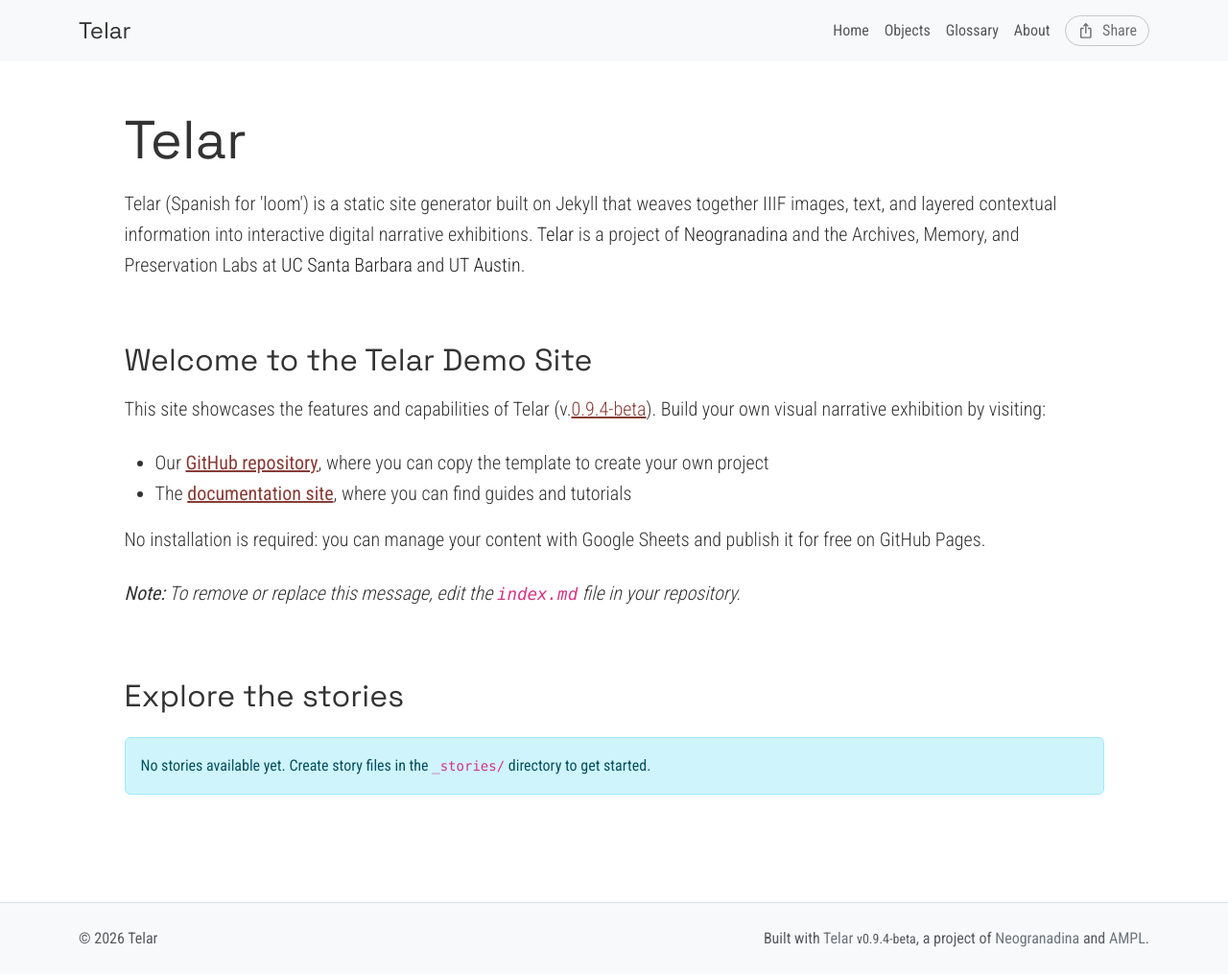
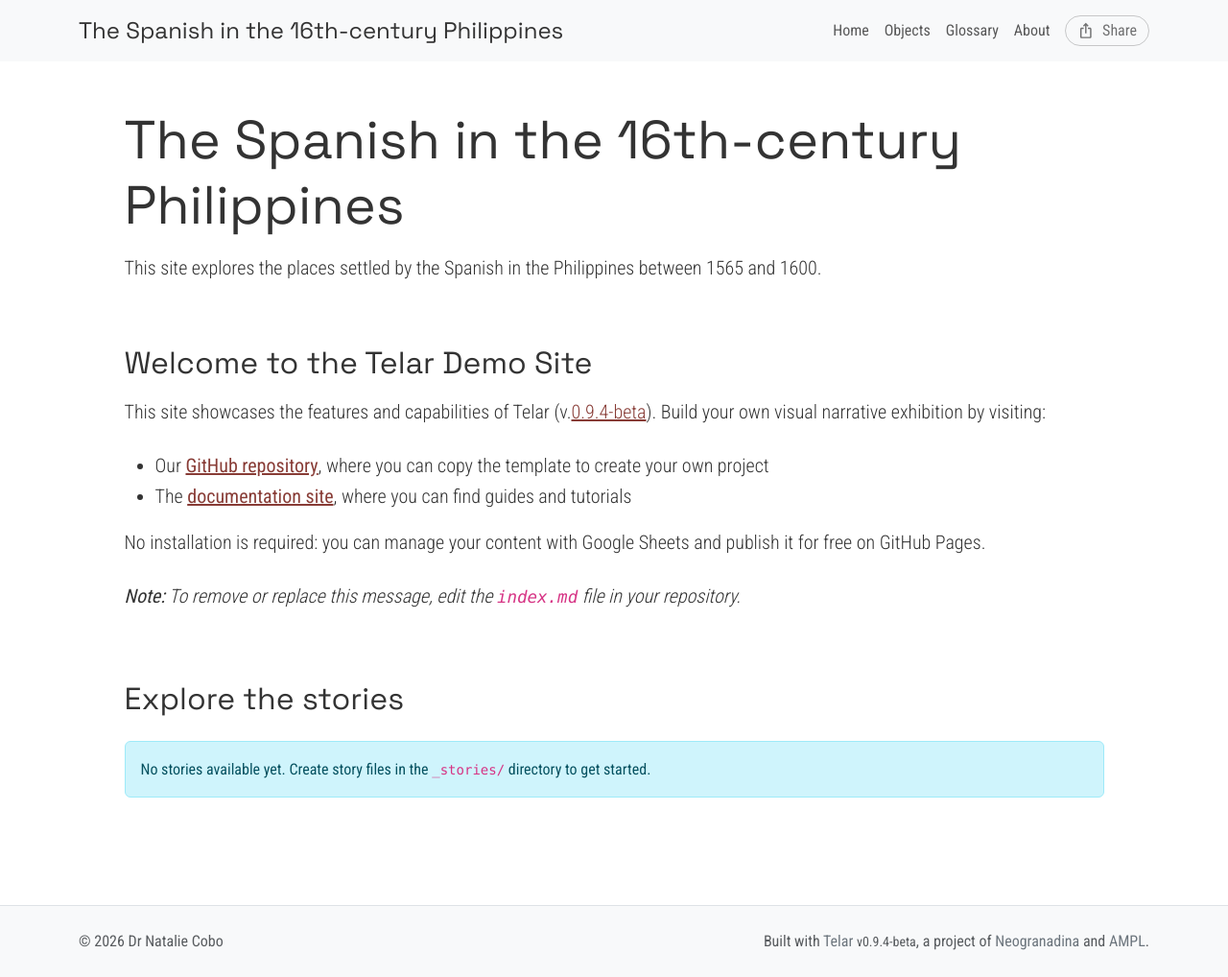
Before and after one commit to nataliecobo/my-exhibition, a Jekyll site: the page built from index.md, in a window 1280 px wide. Shown: the whole page at 96% size. Built offline with Jekyll 4.4.1, drawn with Linux system fonts in a browser that asks for light colours.

Commit message:
Add 1 story, add 3 objects, update site settings
+ Story: The Spanish in the Philippines
+ Object: Map of the Philippines
+ Object: Telar placeholder
+ Object: 16th century Portuguese Spanish trade routes

Published via Telar Compositor

```diff
--- a/_config.yml
+++ b/_config.yml
@@ -2,14 +2,14 @@
 # https://telar.org
 
 # Site Settings
-title: "Telar"
-description: "Telar (Spanish for 'loom') is a static site generator built on Jekyll that weaves together IIIF images, text, and layered contextual information into interactive digital narrative exhibitions. <a href='https://github.com/UCSB-AMPLab/telar'>Telar</a> is a project of <a href='https://neogranadina.org'>Neogranadina</a> and the Archives, Memory, and Preservation Labs at <a href='https://ampl.clair.ucsb.edu/'>UC Santa Barbara</a> and <a href='https://liberalarts.utexas.edu/history/'>UT Austin</a>."
+title: "The Spanish in the 16th-century Philippines"
+description: "This site explores the places settled by the Spanish in the Philippines between 1565 and 1600."
 url: "https://nataliecobo.com"
 baseurl: "/my-exhibition"
-author: ""
-email: ""
+author: "Dr Natalie Cobo"
+email: "natalie@neogranadina.org"
 telar_theme: "trama" # Options: trama, paisajes, neogranadina, santa-barbara, austin, or custom
-logo: "" # Path to logo image (optional, max 80px tall, 200-300px wide recommended)
+logo: ""
 telar_language: "en" # Options: "en" (English), "es" (Español)
 
 # Story Interface Settings
@@ -156,3 +156,4 @@ development-features:
   # Use this when building a site with only custom pages (no stories or objects)
   # (Backward compatible: hide_collections also supported)
   skip_collections: false
+story_key: test
--- a/index.md
+++ b/index.md
@@ -2,7 +2,6 @@
 layout: index
 title: Home
 stories_heading: "Explore the stories"
-stories_intro: ""
 objects_heading: "See the objects behind the stories"
 objects_intro: "Browse {count} objects featured in the stories."
 ---
--- a/telar-content/spreadsheets/objects.csv
+++ b/telar-content/spreadsheets/objects.csv
@@ -2,6 +2,6 @@ object_id,title,featured,creator,description,source_url,period,year,object_type,
 id_objeto,titulo,destacado,creador,descripcion,url_fuente,periodo,año,tipo_objeto,temas,fuente,credito,miniatura
 # Make it lower-case and avoid spaces. If you are referring to a local object please ensure the object_id matches the name of the file exactly (with or without the file extension – it doesn't matter).,# Please provide a title — this is required.,"# Mark ""yes"" to feature on homepage",,,# Here you can include a IIIF manifest and Telar will do the rest of the work for you.,,,,# Comma-separated terms for gallery filtering,"# This will be overlaid over the viewer, unless you specify otherwise in _config.yml.",,"# Telar generates thumbnails automatically, but you can override this by specifying an image file in this column."
 "# Escríbelo en minúsculas y sin espacios. Si hace referencia a un objeto local, asegúrate de que el object_id coincida exactamente con el nombre del archivo (con o sin extensión; no importa).",# Incluye un título: este campo es obligatorio.,"# Marca ""sí"" para destacar en la página de inicio",,,# Aquí puedes incluir un manifiesto IIIF y Telar se encargará del resto del trabajo.,,,,# Términos separados por comas para filtrado de galería,"# Esto se mostrará encima del visor, a menos que indiques lo contrario en _config.yml.",,"# Telar genera miniaturas automáticamente, pero puedes anular este comportamiento especificando un archivo de imagen en esta columna."
-philippines-map,,,,,,,,,,,,
+philippines-map,Map of the Philippines,,Juan Cobo Betancourt,This is a modern map of the Philippines labelling the major islands and 16th-century Spanish settlements.,,,,Map,Philippines,Dr Natalie Cobo's DPhil thesis,Juan Cobo Betancourt,
 telar-placeholder,Telar placeholder,yes,Adelaida Ávila,,,,2026,,,,,
-trade-routes,,,,,,,,,,,,
+trade-routes,16th century Portuguese Spanish trade routes,,NASA/JPL/NIMA,Map of Iberian trade routes in the 16th-century,,,,Map,,World_topography.jpg,Wikimedia Commons,
--- a/telar-content/spreadsheets/project.csv
+++ b/telar-content/spreadsheets/project.csv
@@ -1,6 +1,3 @@
 order,story_id,title,subtitle,byline,private
 orden,id_historia,titulo,subtitulo,firma,privada
-#,# Must match the tab name exactly. Use lowercase letters and hyphens (e.g. allegorical-woman),Story title,Optional subtitle,Optional attribution (supports markdown),"If ""yes"", then users will need the key you set in _config.yml to access this story."
-#,# Debe coincidir con el nombre de la pestaña exactamente. Usa letras minúsculas y guiones (p. ej. mujer-alegorica),Título de la historia,Subtítulo opcional,Atribución opcional (admite markdown),"Si ""sí"", los usuarios deberán utilizar la clave que fijes en _config.yml"
-1,blank_template,replace me with your title,,,FALSE
-2,plantilla_en_blanco,reemplázame con tu título,,,FALSE
+3,the-spanish-in,The Spanish in the Philippines,A map showing Spanish settlements in the 16th-century Philippines,,
--- /dev/null
+++ b/telar-content/spreadsheets/the-spanish-in.csv
@@ -0,0 +1,4 @@
+step,object,x,y,zoom,page,question,answer,layer1_button,layer1_content,layer2_button,layer2_content
+paso,objeto,x,y,zoom,pagina,pregunta,respuesta,boton1,contenido1,boton2,contenido2
+1,philippines-map,0.49498271775298125,0.48663875824831193,0.9044999999999999,1,Why were the Spanish in the Philippines?,"In 1521, the same year the Spanish captured the Mexica capital of Tenochtitlán, the Portuguese captain Ferdinand Magellan led the first group of Europeans across the Pacific Ocean, hoping to provide the monarchy with direct access to the Asian spices that had made the Portuguese monarchy so wealthy whilst avoiding conflict with that crown by navigating from the opposite direction.",Learn more,the-spanish-in-portuguese-navigations.md,Go deeper,the-spanish-in-iberian-rivalries.md
+2,philippines-map,0.5993278227702047,0.5643097909651891,3.1073671497584545,1,Where did the Spanish land?,Indigenous town of Cebu in April 1565. They had arrived in the Philippines the previous month.,,,,
```
Also changed, not shown: telar-content/texts/stories/the-spanish-in-iberian-rivalries.md (added, +5 -0 lines), telar-content/texts/stories/the-spanish-in-portuguese-navigations.md (added, +5 -0 lines).
